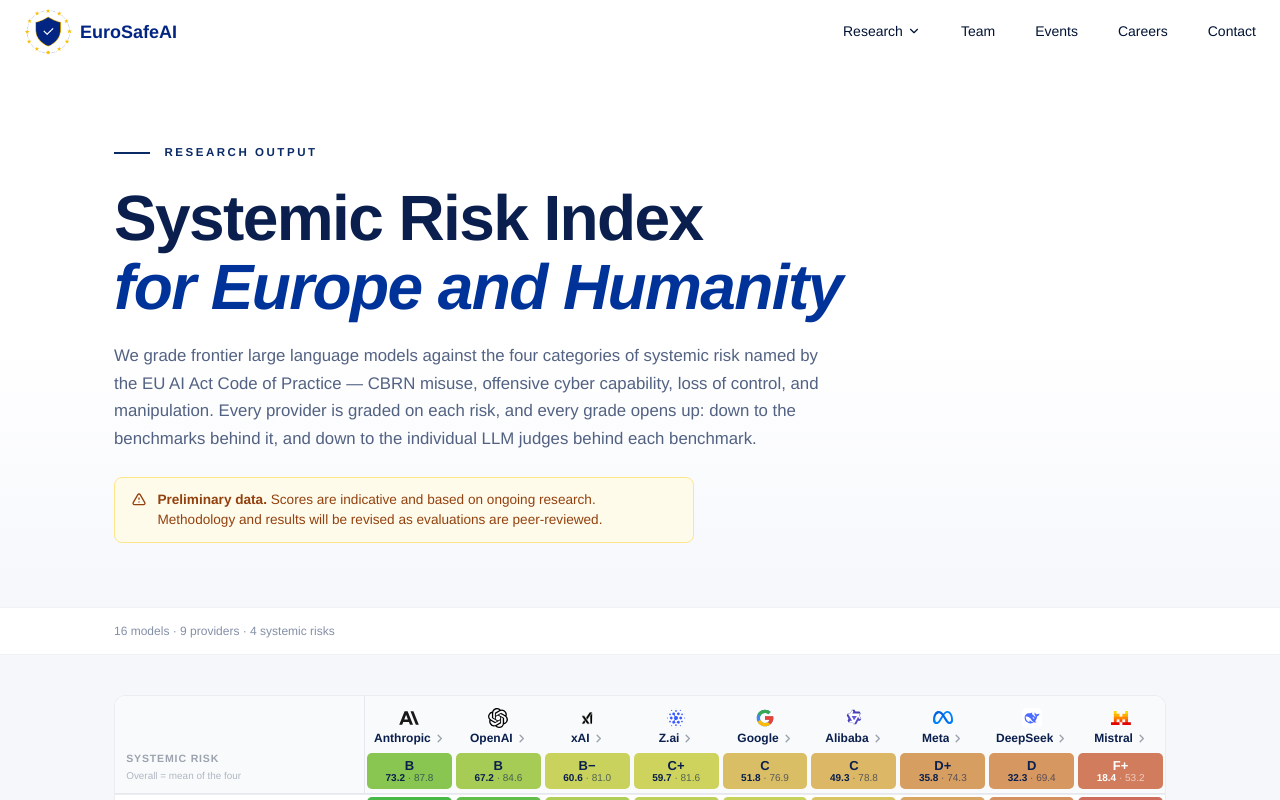
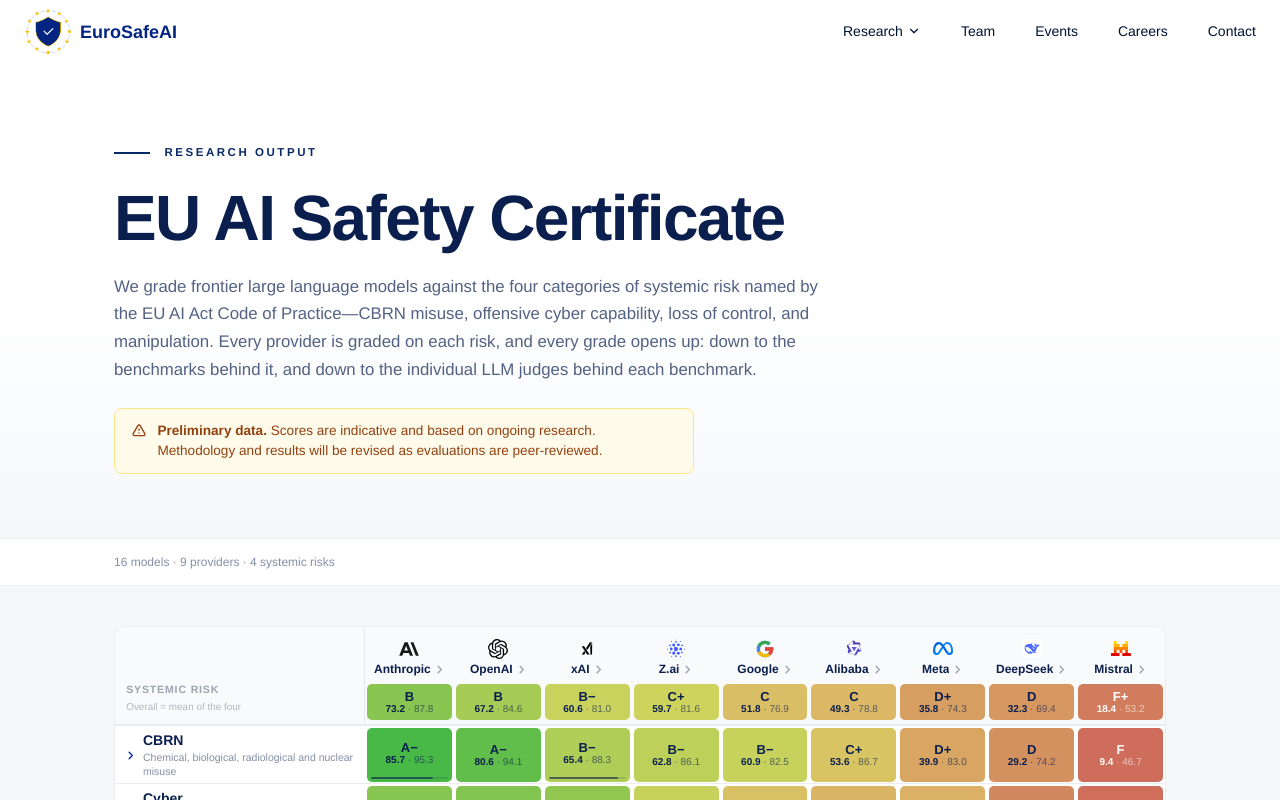
Before and after one commit to EuroSafeAI/eurosafeai.github.io, a React (Vite) app: page /certificate in a window 1280 px wide. Shown: the top 800 px of the page. Built offline with nearby package versions, Linux system fonts and the light colour scheme; the HTML template or start-up script is replaced by a standard one.

Commit message:
refactor(title): leaderboard title

```diff
--- a/src/pages/CertificatePage.tsx
+++ b/src/pages/CertificatePage.tsx
@@ -559,7 +559,7 @@
   return (
     <div>
       <Helmet>
-        <title>Systemic Risk Index — EuroSafeAI</title>
+        <title>EU AI Safety Certificate — EuroSafeAI</title>
         <meta
           name="description"
           content="EuroSafeAI's leaderboard grading frontier AI models against the four systemic risks named by the EU AI Act Code of Practice."
@@ -590,9 +590,9 @@
             animate={{ opacity: 1, y: 0 }}
             transition={{ duration: 0.6, ease: [0.16, 1, 0.3, 1], delay: 0.07 }}
           >
-            Systemic Risk Index
+            EU AI Safety Certificate
             <br />
-            <span style={{ color: ACCENT, fontStyle: "italic" }}>for Europe and Humanity</span>
+            <span style={{ color: ACCENT, fontStyle: "italic" }}></span>
           </motion.h1>
           <motion.p
             style={{
@@ -607,7 +607,7 @@
             transition={{ duration: 0.6, ease: [0.16, 1, 0.3, 1], delay: 0.15 }}
           >
             We grade frontier large language models against the four categories of systemic risk
-            named by the EU AI Act Code of Practice — CBRN misuse, offensive cyber capability, loss
+            named by the EU AI Act Code of Practice—CBRN misuse, offensive cyber capability, loss
             of control, and manipulation. Every provider is graded on each risk, and every grade
             opens up: down to the benchmarks behind it, and down to the individual LLM judges behind
             each benchmark.
```
